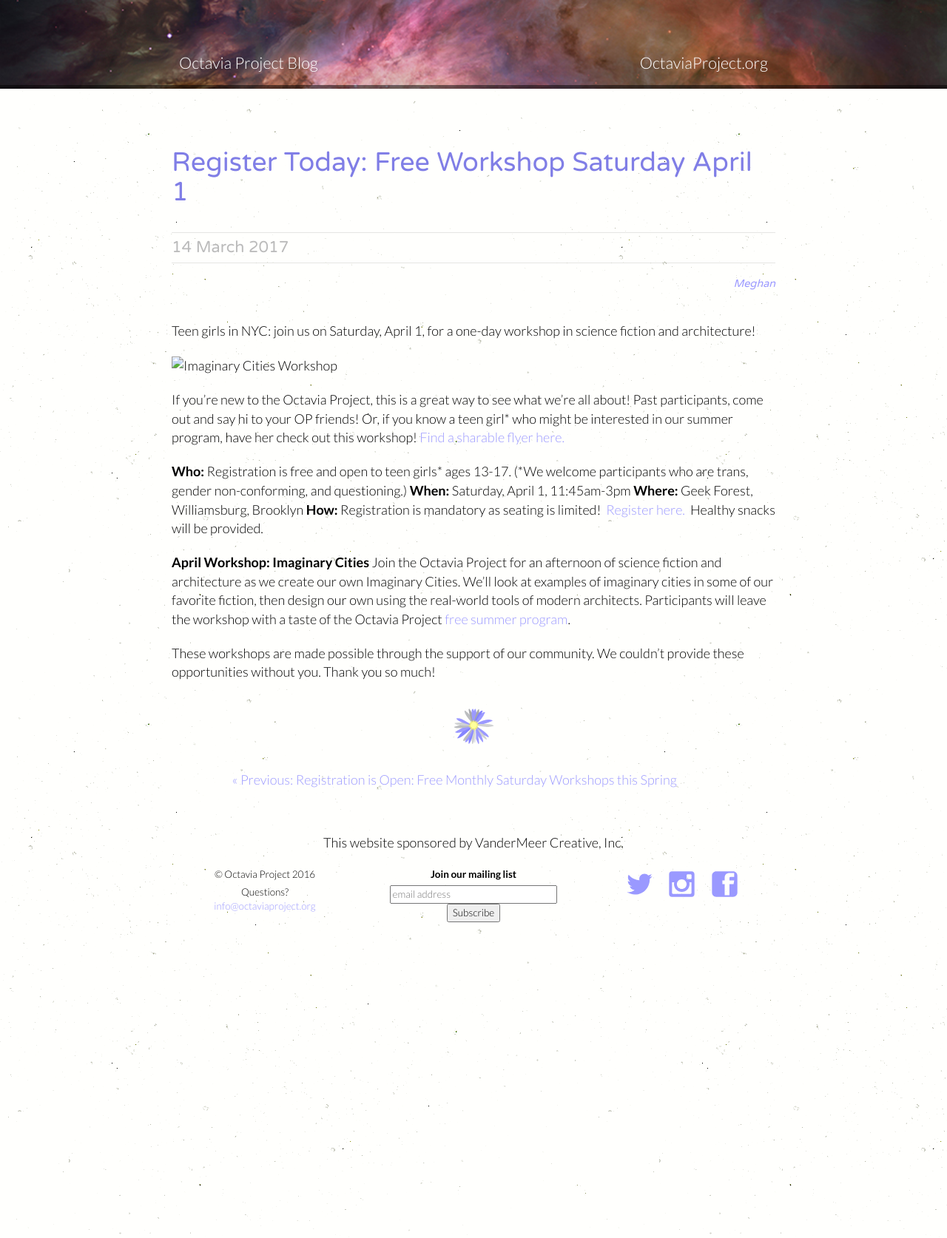
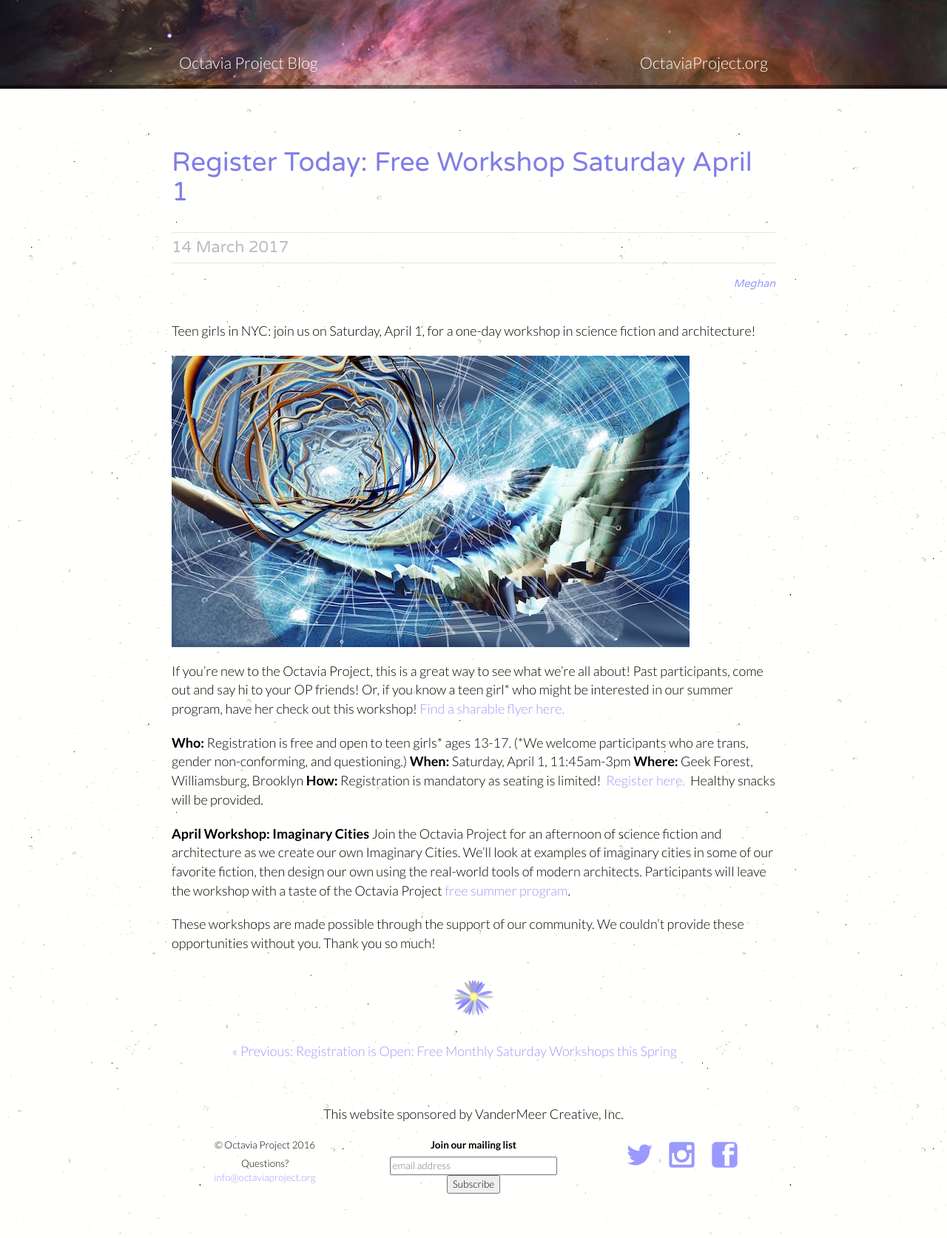
Before and after one commit to OctaviaProject/octaviaproject.github.io, a Jekyll site: the page built from _posts/2017-3-14-Register-today-for-April-1-workshop.md, in a window 1280 px wide. Shown: the whole page at 74% size. Built offline with Jekyll 4.4.1, drawn with Linux system fonts in a browser that asks for light colours; comment, search, counter and statistics services are not loaded.

Commit message:
Update 2017-3-14-Register-today-for-April-1-workshop.md

```diff
--- a/_posts/2017-3-14-Register-today-for-April-1-workshop.md
+++ b/_posts/2017-3-14-Register-today-for-April-1-workshop.md
@@ -6,7 +6,7 @@
 
 Teen girls in NYC: join us on Saturday, April 1, for a one-day workshop in science fiction and architecture!
 
-![Imaginary Cities Workshop](octaviaproject.github.io/assets/img/photos/imginarycity.jpg)
+![Imaginary Cities Workshop](http://octaviaproject.github.io/assets/img/photos/imginarycity.jpg)
 
 If you’re new to the Octavia Project, this is a great way to see what we’re all about! Past participants, come
 out and say hi to your OP friends! Or, if you know a teen girl* who might be interested in our summer program,
```
